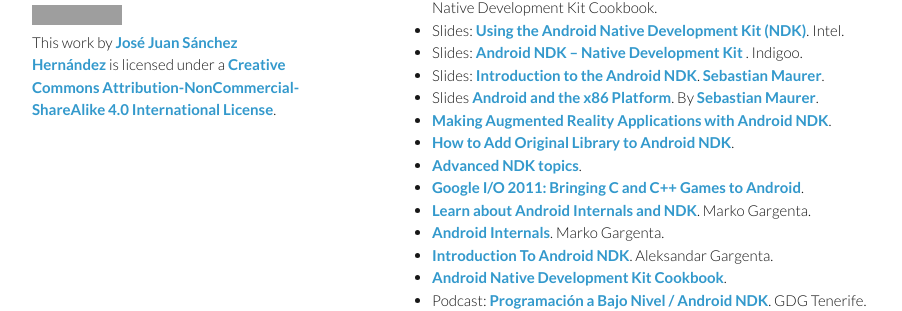
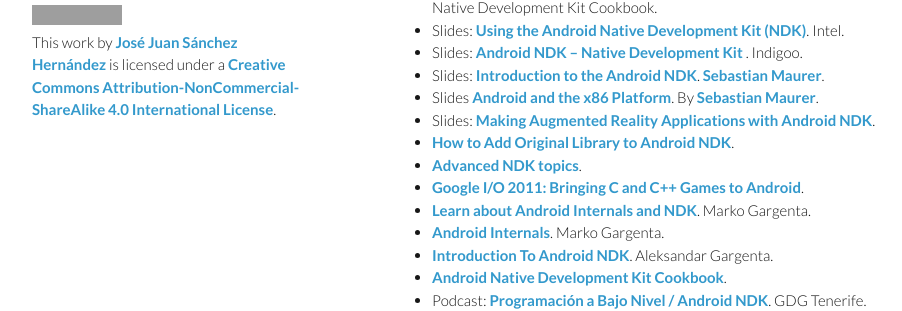
Before and after one commit to josejuansanchez/josejuansanchez.github.io, a Jekyll site: the page built from androidlab/ndk.md, in a window 1280 px wide, cut to the strip 146-457 px from the top of the page. Shown: the whole strip, without its empty margins (178-1080 px from the left). Built offline with Jekyll 4.4.1, drawn with Linux system fonts in a browser that asks for light colours; grey boxes are pictures that could not be loaded.

Commit message:
Update ndk.md

```diff
--- a/androidlab/ndk.md
+++ b/androidlab/ndk.md
@@ -11,7 +11,7 @@ title: Android Lab
 * Slides: [Android NDK – Native Development Kit ](http://www.indigoo.com/dox/mobdev/01_Android/Android-NDK.pdf). Indigoo.
 * Slides: [Introduction to the Android NDK](http://www.slideshare.net/bemyapp/introduction-to-the-ndk-code-fest). [Sebastian Maurer](https://speakerdeck.com/mauimauer).
 * Slides [Android and the x86 Platform](https://speakerdeck.com/mauimauer/android-and-the-x86-platform). By [Sebastian Maurer](https://speakerdeck.com/mauimauer).
-* [Making Augmented Reality Applications with Android NDK](http://www.slideshare.net/zilk/making-augmented-reality-applications-with-android-ndk-28065038).
+* Slides: [Making Augmented Reality Applications with Android NDK](http://www.slideshare.net/zilk/making-augmented-reality-applications-with-android-ndk-28065038).
 * [How to Add Original Library to Android NDK](http://www.slideshare.net/noritsuna/lecture03-2-web).
 * [Advanced NDK topics](http://www.slideshare.net/seamaster29/advanced-ndk-topics).
 * [Google I/O 2011: Bringing C and C++ Games to Android](https://www.youtube.com/watch?v=5yorhsSPFG4&feature=youtube_gdata_player).
```
